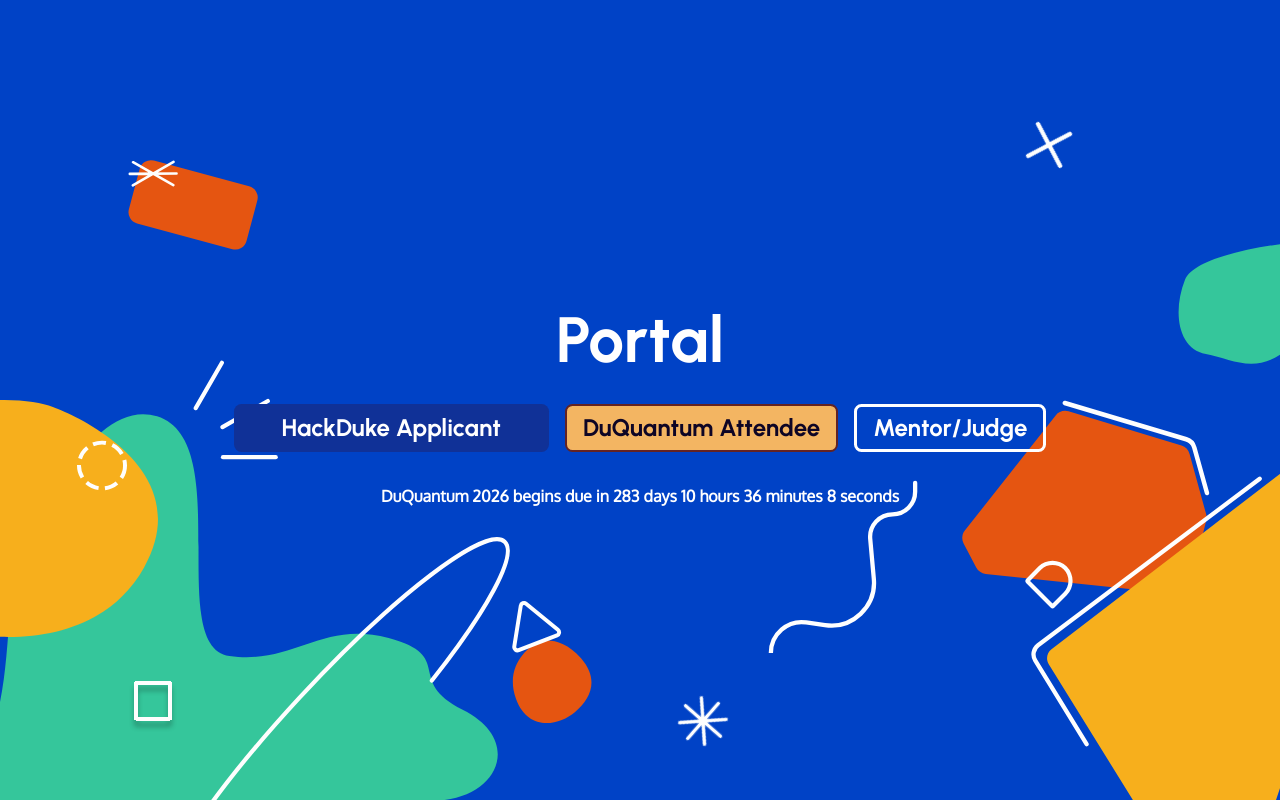
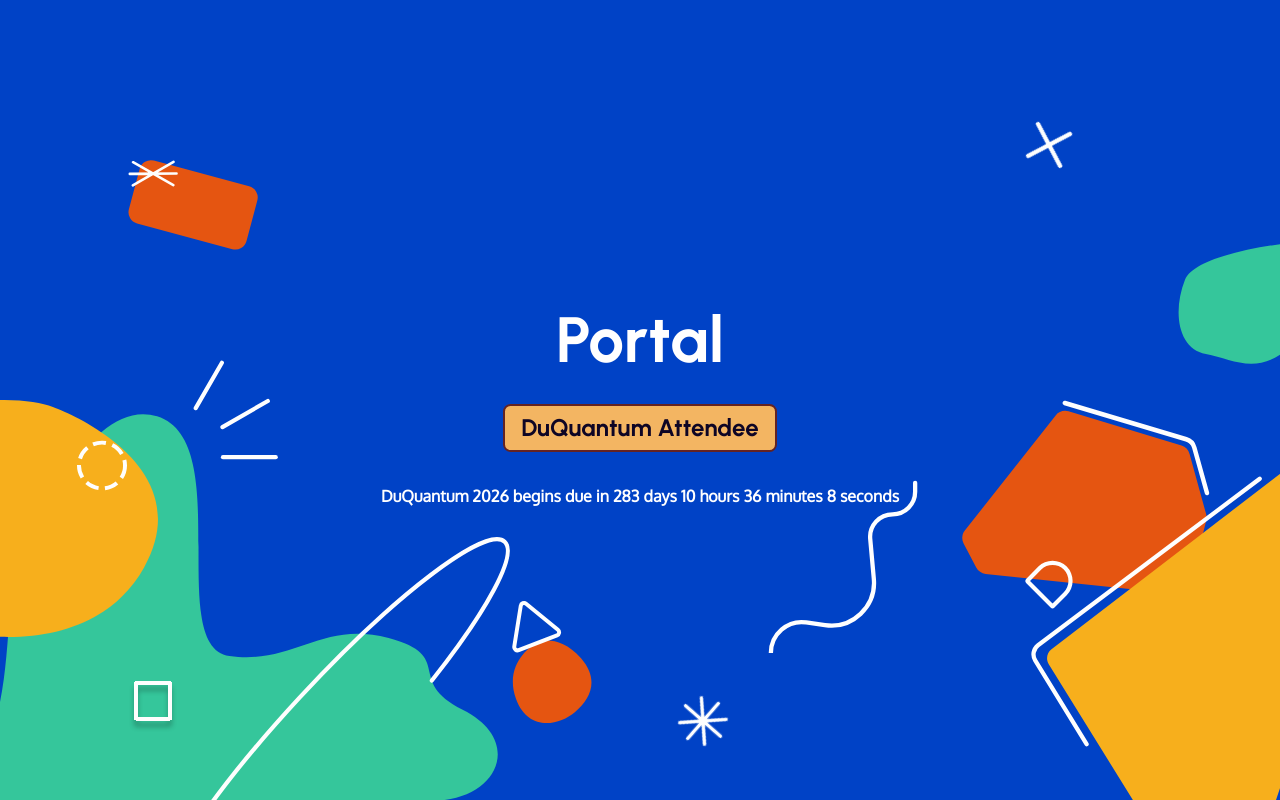
Before and after one commit to hack-duke/portal.hackduke.org, a React (Create React App) app in the folder portal-frontend/: page / in a window 1280 px wide. Built offline with nearby package versions, Linux system fonts and the light colour scheme; no server answers.

Commit message:
Focus the login page on DuQuantum attendees

```diff
--- a/portal-frontend/src/pages/LoginPage.css
+++ b/portal-frontend/src/pages/LoginPage.css
@@ -20,16 +20,6 @@
 
 .priority-text {
   color: white;
-}
-
-.hero-button {
-  margin-top: 1rem;
-}
-
-.mentor-button {
-  margin-top: 1rem;
-  padding-right: 1rem;
-  padding-left: 1rem;
 }
 
 .dq-login-button {
--- a/portal-frontend/src/pages/LoginPage.js
+++ b/portal-frontend/src/pages/LoginPage.js
@@ -27,17 +27,6 @@
         <h1 className="hero-text">Portal</h1>
         <div className="buttons-container">
           <Button
-            className="hero-button"
-            onClick={() =>
-              loginWithRedirect({
-                screen_hint: "signup",
-                appState: { returnTo: "/application" },
-              })
-            }
-          >
-            HackDuke Applicant
-          </Button>
-          <Button
             className="dq-login-button"
             onClick={() =>
               loginWithRedirect({
@@ -46,15 +35,6 @@
             }
           >
             DuQuantum Attendee
-          </Button>
-          <Button
-            className="mentor-button"
-            variant="secondary"
-            onClick={() =>
-              window.open("https://forms.gle/iE2HH3dAPe3ubKwdA", "_blank")
-            }
-          >
-            Mentor/Judge
           </Button>
         </div>
         <Countdown
```
